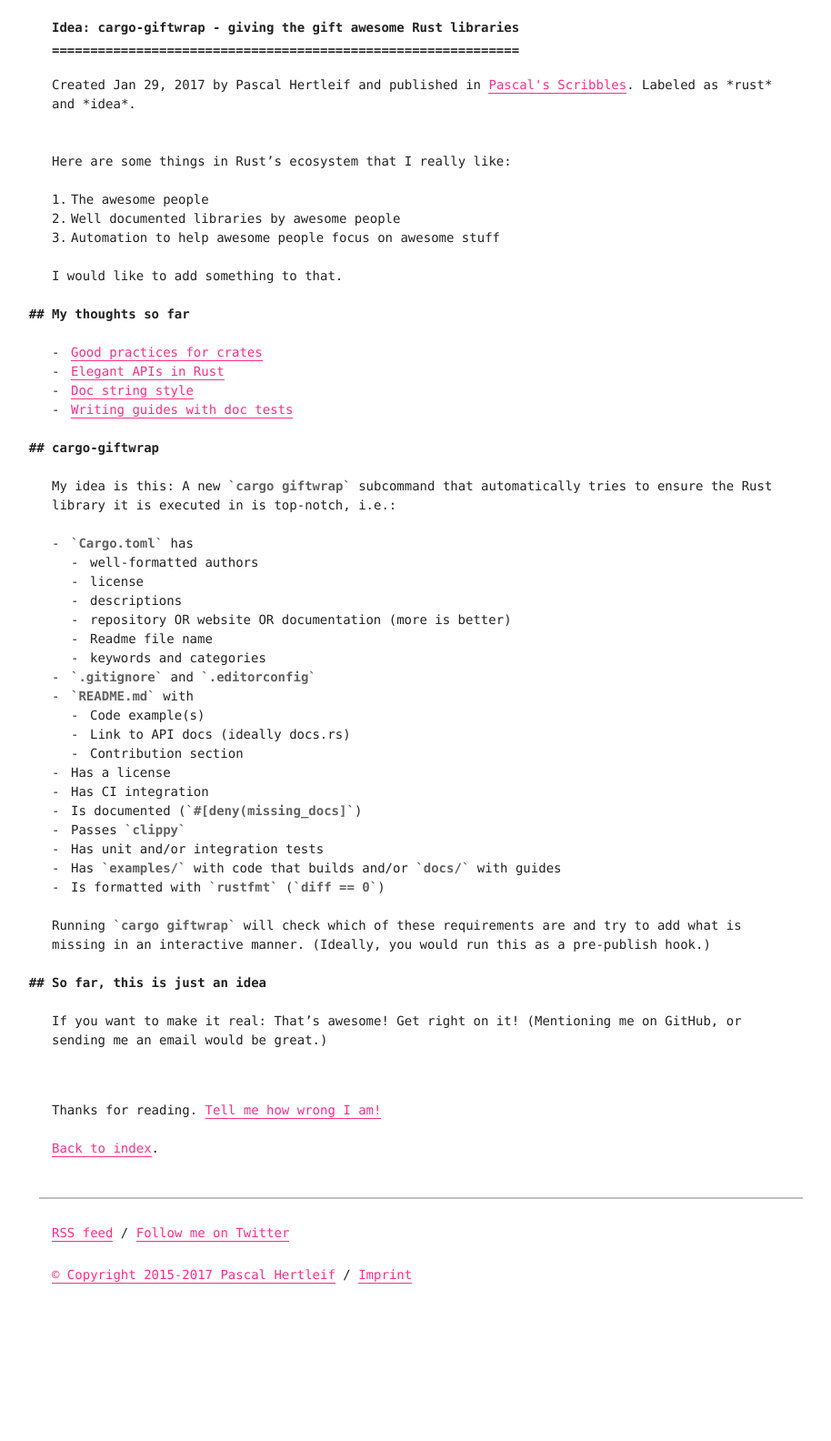
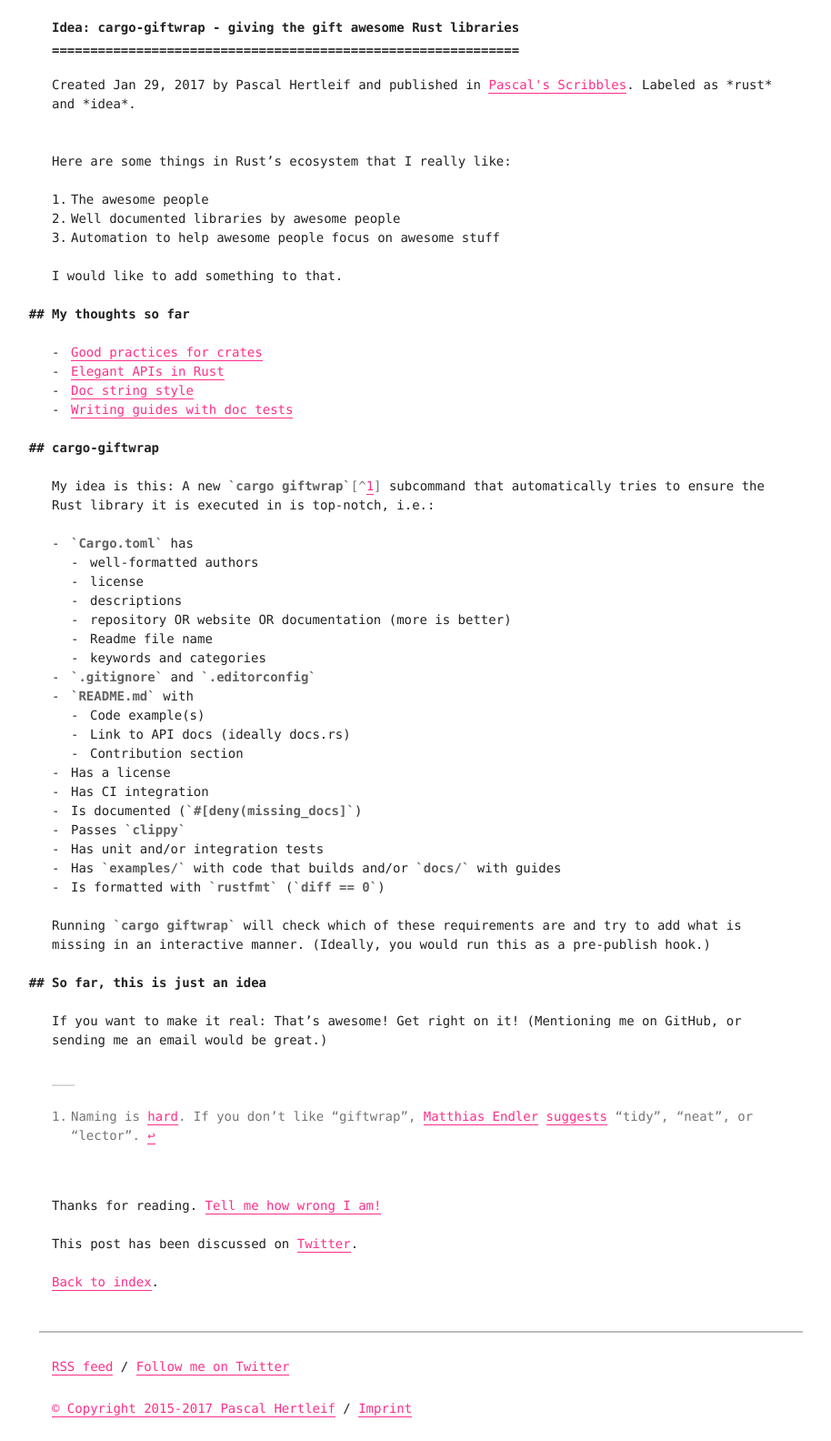
Before and after one commit to killercup/scribbles, a Jekyll site: the page built from _posts/2017-01-29-cargo-giftwrap.md, in a window 1280 px wide. Shown: the whole page at 91% size, without its empty margins (177-1091 px from the left). Built offline with Jekyll 4.4.1, drawn with Linux system fonts in a browser that asks for light colours; before the commit the page ends 1437 px from its top, so only the background shows below that.

Commit message:
Add naming suggestions by @mre

```diff
--- a/_posts/2017-01-29-cargo-giftwrap.md
+++ b/_posts/2017-01-29-cargo-giftwrap.md
@@ -3,6 +3,8 @@
 categories:
 - rust
 - idea
+discussions:
+  "Twitter": "https://twitter.com/killercup/status/825667449668382721"
 ---
 Here are some things in Rust's ecosystem that I really like:
 
@@ -21,7 +23,7 @@
 
 ## cargo-giftwrap
 
-My idea is this: A new `cargo giftwrap` subcommand that automatically tries to ensure the Rust library it is executed in is top-notch, i.e.:
+My idea is this: A new `cargo giftwrap`[^naming] subcommand that automatically tries to ensure the Rust library it is executed in is top-notch, i.e.:
 
 - `Cargo.toml` has
 	- well-formatted authors
@@ -48,3 +50,11 @@
 ## So far, this is just an idea
 
 If you want to make it real: That's awesome! Get right on it! (Mentioning me on GitHub, or sending me an email would be great.)
+
+
+
+[^naming]: Naming is [hard]. If you don't like "giftwrap", [Matthias Endler][mre] [suggests][mre-names] "tidy", "neat", or "lector".
+
+[hard]: {% post_url 2017-01-20-programming-wisdom %}
+[mre]: https://github.com/mre
+[mre-names]: https://twitter.com/matthiasendler/status/825707332218847235
```
